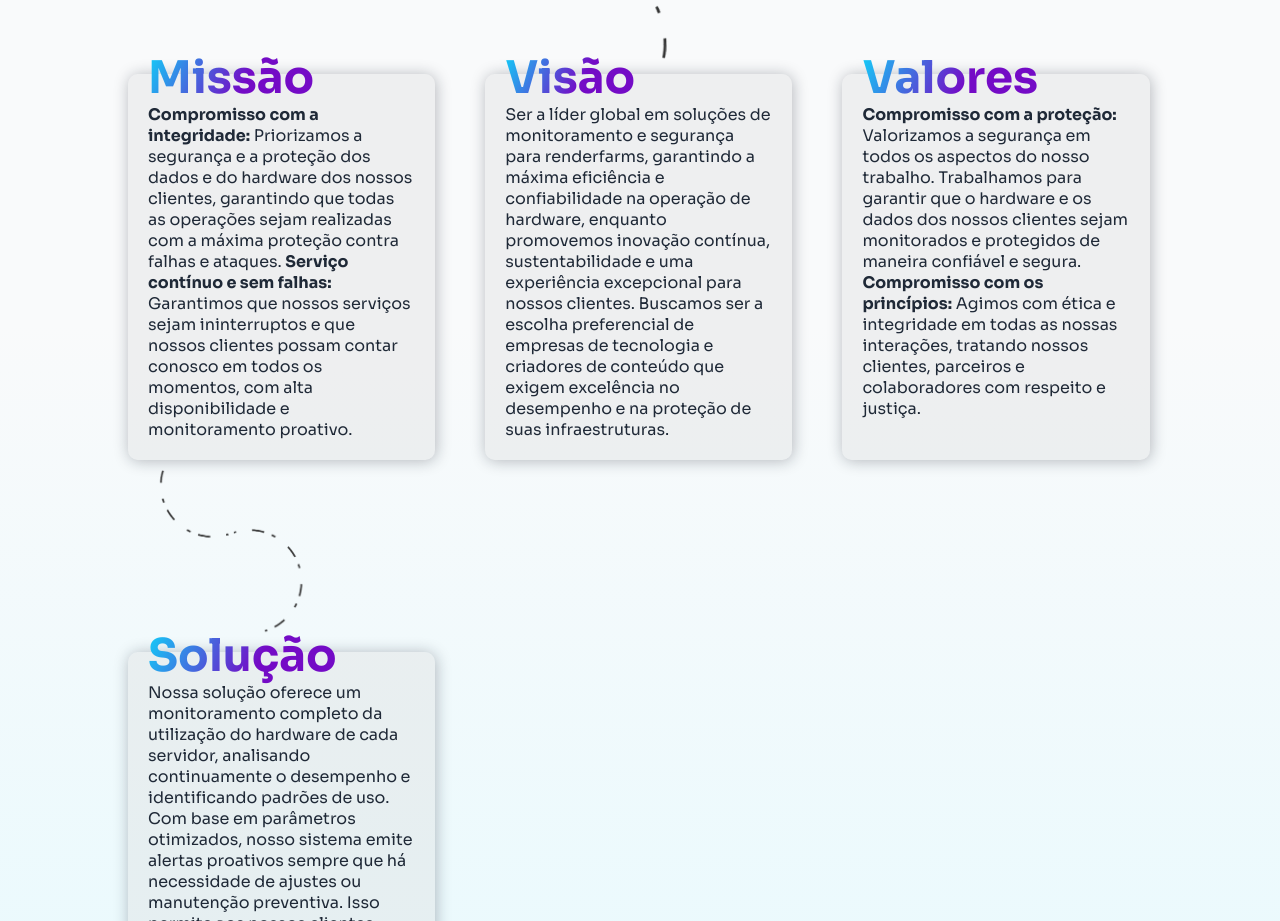
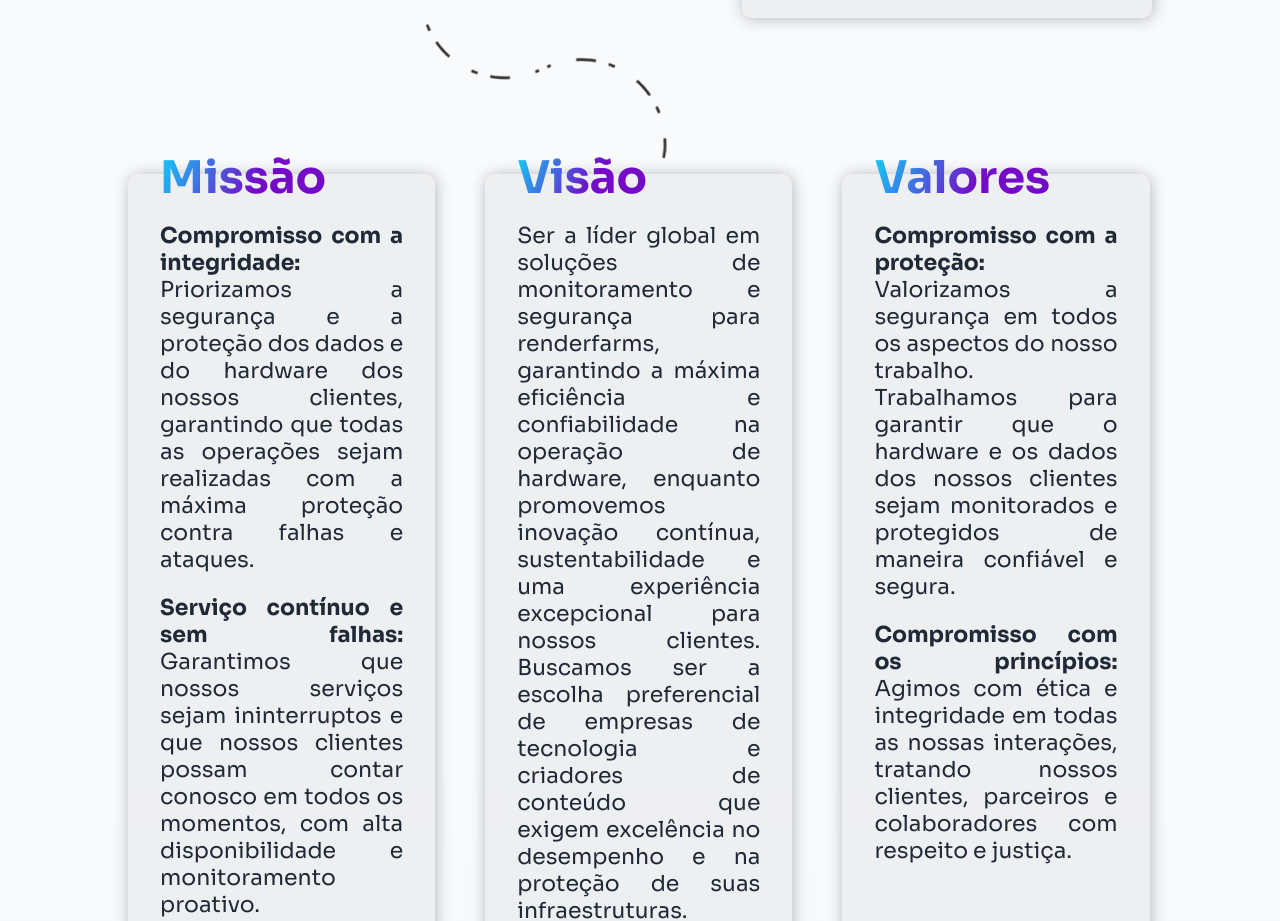
Before and after one commit to InfraWatch-inc/web-data-viz, a website: page public/index.html in a window 1280 px wide. Shown: the part 1248-2169 px from the top of the page. Drawn offline with nearby package versions, Linux system fonts and the light colour scheme.

Commit message:
Colunas cards

```diff
--- a/public/css/index.css
+++ b/public/css/index.css
@@ -170,10 +170,11 @@ main {
 .card {
     background-color: #d9d9d956;
     border-radius: 10px;
-    padding: 30px 20px 20px 20px;
+    padding: 3rem 2rem;
 
     position: relative;
     box-shadow: 1px 1px 15px #1118274b;
+    text-align: justify;
 }
 
 .card .titulo {
@@ -230,6 +231,23 @@ main {
     margin-bottom: 40px;
 }
 
+.size-card {
+    font-size: 22px;
+}
+
+.card b {
+    font-size: 22px;
+}
+
+.card span {
+    font-size: 22px;
+}
+
+.caixa-texto2 {
+    display: flex;
+    flex-direction: column;
+
+}
 
 
 /* Breakpoint para tablet */
--- a/public/index.html
+++ b/public/index.html
@@ -108,12 +108,14 @@
         <div class="titulo text-gradient">Missão</div>
 
         <div class="caixa-texto2 ">
-          <span class="texto"> <b>Compromisso com a integridade:</b> Priorizamos a segurança e a proteção dos dados e do
+          <span class="texto">
+            <b>Compromisso com a integridade:</b> Priorizamos a segurança e a proteção dos dados e do
             hardware dos nossos clientes, garantindo que todas as operações sejam realizadas com a máxima proteção
             contra falhas e ataques.
-          </span>
+          </span><br>
 
-          <span class="texto"> <b>Serviço contínuo e sem falhas:</b> Garantimos que nossos serviços sejam ininterruptos
+          <span class="texto">
+            <b>Serviço contínuo e sem falhas:</b> Garantimos que nossos serviços sejam ininterruptos
             e que nossos clientes possam contar conosco em todos os momentos, com alta disponibilidade e monitoramento
             proativo.</span>
         </div>
@@ -138,7 +140,7 @@
           <span class="texto"> <b>Compromisso com a proteção:</b> Valorizamos a segurança em todos os aspectos do nosso
             trabalho. Trabalhamos para garantir que o hardware e os dados dos nossos clientes sejam monitorados e
             protegidos de maneira confiável e segura.
-          </span>
+          </span><br>
 
           <span class="texto"> <b>Compromisso com os princípios:</b> Agimos com ética e integridade em todas as nossas
             interações, tratando nossos clientes, parceiros e colaboradores com respeito e justiça.
```
